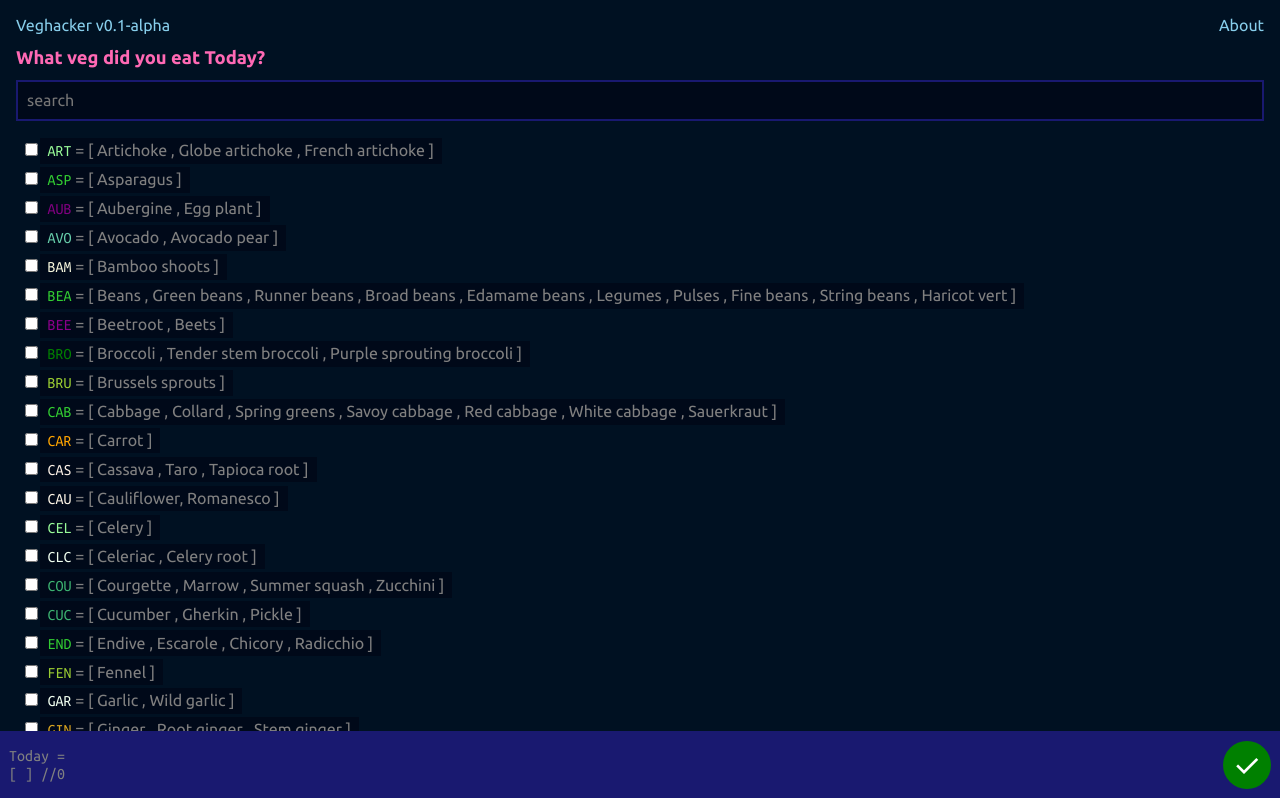
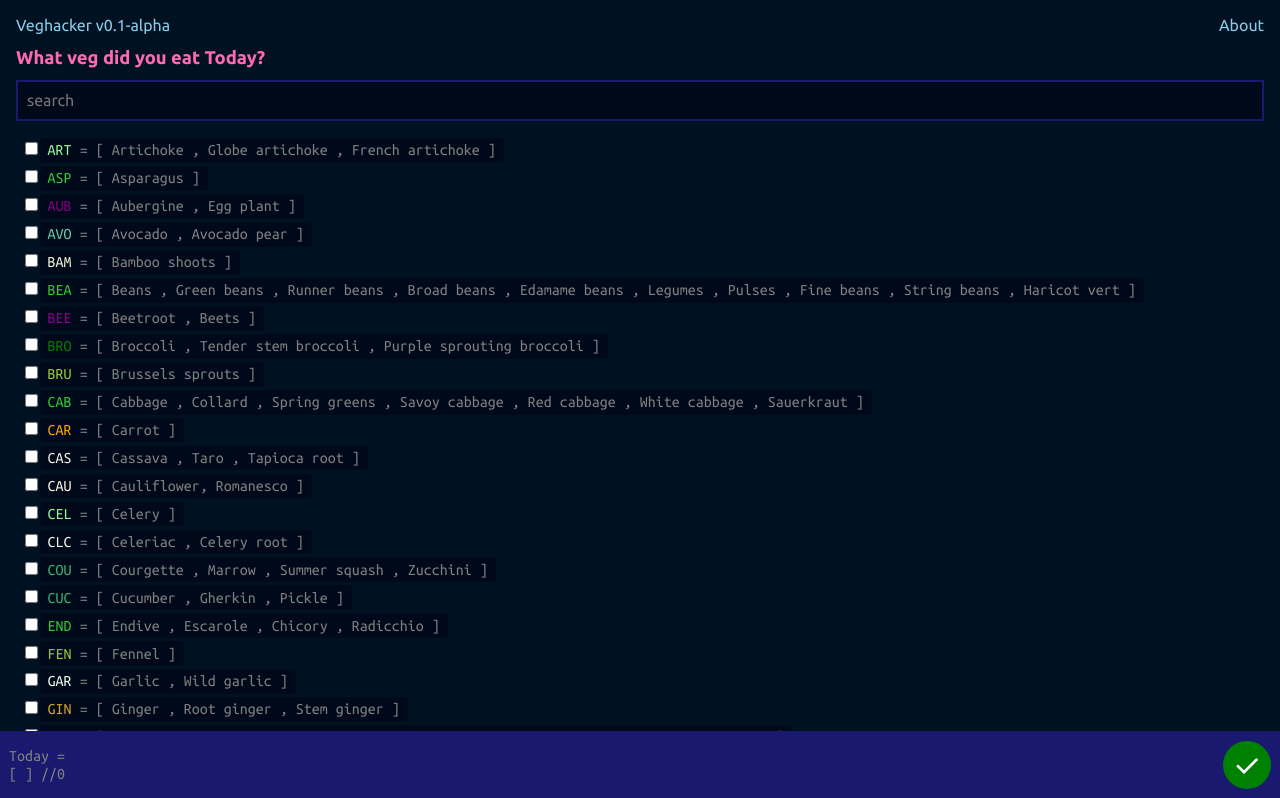
Before and after one commit to petedavisdev/veghacker, a Vue app: page /#/ in a window 1280 px wide. Shown: the top 798 px of the page. Built offline with nearby package versions, Linux system fonts and the light colour scheme.

Commit message:
Monospaced arrays

```diff
--- a/src/components/VegLogger.vue
+++ b/src/components/VegLogger.vue
@@ -184,6 +184,7 @@ label {
     padding: 0.2em 0.5em;
     background-color: #000919;
     color: gray;
+    font-family: "Ubuntu Mono", monospace;
 }
 
 :checked + label {
```
